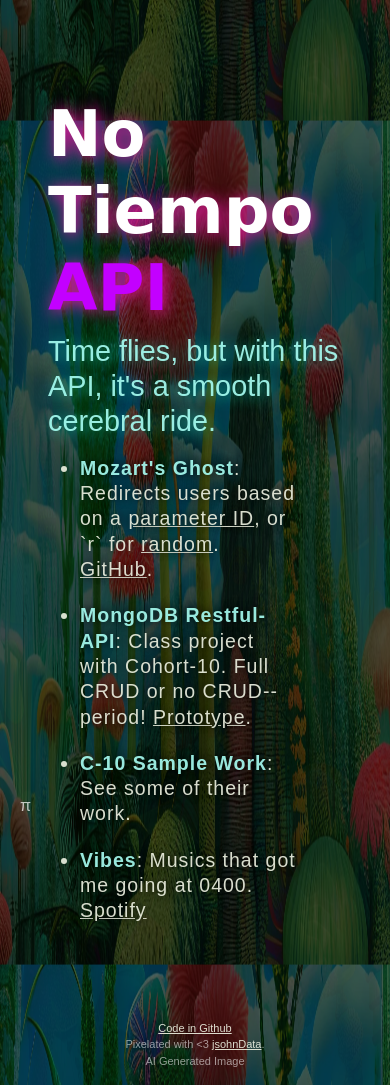
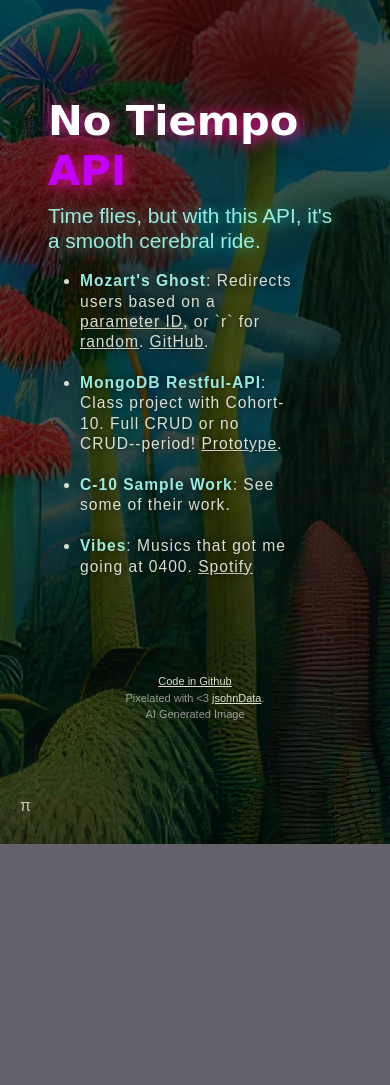
Before and after one commit to jsohndata/no-tiempo-mongodb-api, a website: page functions/pages/index.html in a window 390 px wide. After the commit the page ends 844 px from the top, so only its background shows below. Drawn offline with nearby package versions, Linux system fonts and the light colour scheme; a web font is replaced by a local one.

Commit message:
FIXED styles

```diff
--- a/functions/pages/index.html
+++ b/functions/pages/index.html
@@ -46,7 +46,7 @@
 <body>
   <main class="container-fluid">
     <div class="row d-flex justify-content-center">
-      <div class="col-xs-10 col-md-8 col-lg-7 col-xl-6
+      <div class="col-xs-12 col-md-8 col-lg-7 col-xl-6
         mt-5
         column p-5">
         <h1>No Tiempo <span class="api">API</span></h1>
--- a/functions/src/plants/dbControllers.js
+++ b/functions/src/plants/dbControllers.js
@@ -86,7 +86,7 @@ export async function createDoc(req, res) {
     .catch(err => res.status(500).json(errMessage));
 
     console.table( {collection} );
-    res.status(200).json(collection);
+    res.status(201).json(collection);
   }
 
 
--- a/public/styles/main.css
+++ b/public/styles/main.css
@@ -70,7 +70,7 @@ main li {
 
 h1 {
   font-family: 'Megrim', cursive;
-  font-size: clamp(4.0rem, 6vw, 7.5rem);
+  font-size: clamp(2.6rem, 6vw, 7.5rem);
   font-weight: 900;
   color: white;
 }
@@ -88,7 +88,7 @@ a {
 }
 
 main p {
-  font-size: clamp(1.8rem, 5vw, 2.2rem);
+  font-size: clamp(1.3rem, 5vw, 2.2rem);
   color: rgba(169, 255, 244, 0.9);
   line-height: 1.2em;
 }
@@ -99,7 +99,7 @@ main ul {
 }
 
 main li {
-  font-size: clamp(1.0rem, 5vw, 1.3rem);
+  font-size: clamp(0.8rem, 4vw, 1.3rem);
   color: rgba(240, 243, 227, 0.9);
   font-weight: 400;
   line-height: 1.3;
```
